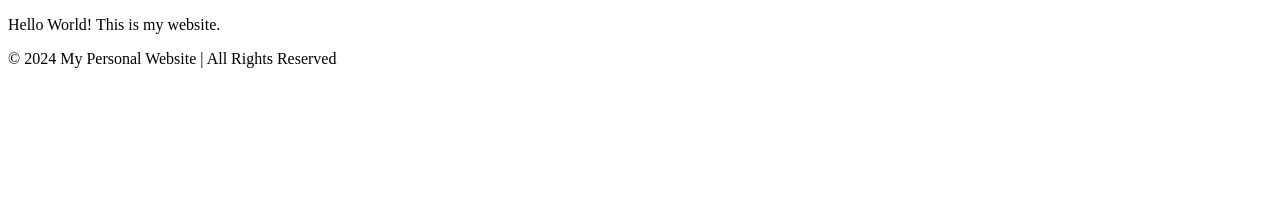
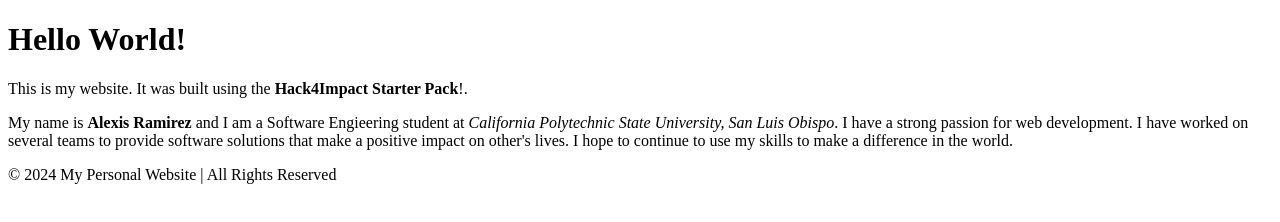
Before and after one commit to aramirez234/aramirez234.github.io, a plain HTML site: page index.html in a window 1280 px wide. Drawn offline with Linux system fonts and the light colour scheme.

Commit message:
feat: add content and header to index.html

```diff
--- a/index.html
+++ b/index.html
@@ -8,7 +8,20 @@
   <body>
     <nav></nav>
     <main>
-      <p>Hello World! This is my website.</p>
+      <h1 class="nostyle">Hello World!</h1>
+      <p>
+        This is my website. It was built using the
+        <strong>Hack4Impact Starter Pack</strong>!.
+      </p>
+      <p>
+        My name is <strong>Alexis Ramirez</strong> and I am a Software
+        Engieering student at
+        <em>California Polytechnic State University, San Luis Obispo</em>. I
+        have a strong passion for web development. I have worked on several
+        teams to provide software solutions that make a positive impact on
+        other's lives. I hope to continue to use my skills to make a difference
+        in the world.
+      </p>
     </main>
     <footer>© 2024 My Personal Website | All Rights Reserved</footer>
   </body>
```
